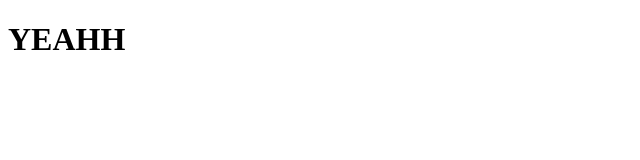
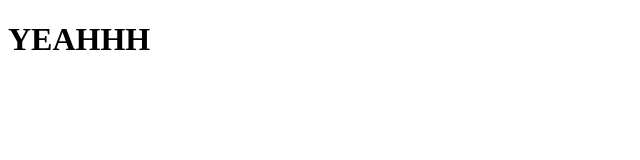
Before and after one commit to RE5CUER/11HW03, a plain HTML site: page index.html in a window 1280 px wide. Shown: the full height of the page, 0-640 px from the left. Drawn offline with Linux system fonts and the light colour scheme.

Commit message:
Update index.html

```diff
--- a/index.html
+++ b/index.html
@@ -6,6 +6,6 @@
     <title>Deployed by Jenkins</title>
 </head>
 <body>
-    <h1>YEAHH</h1>
+    <h1>YEAHHH</h1>
 </body>
 </html>
```
